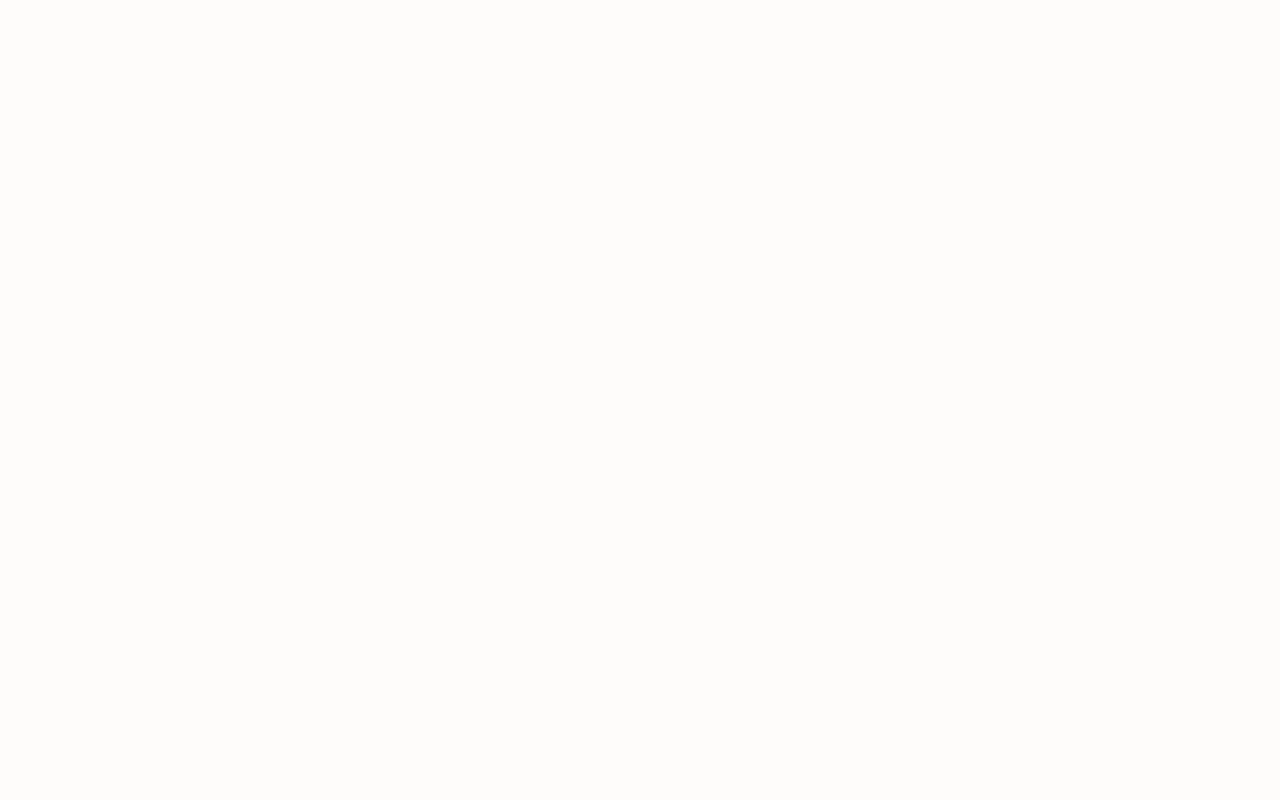
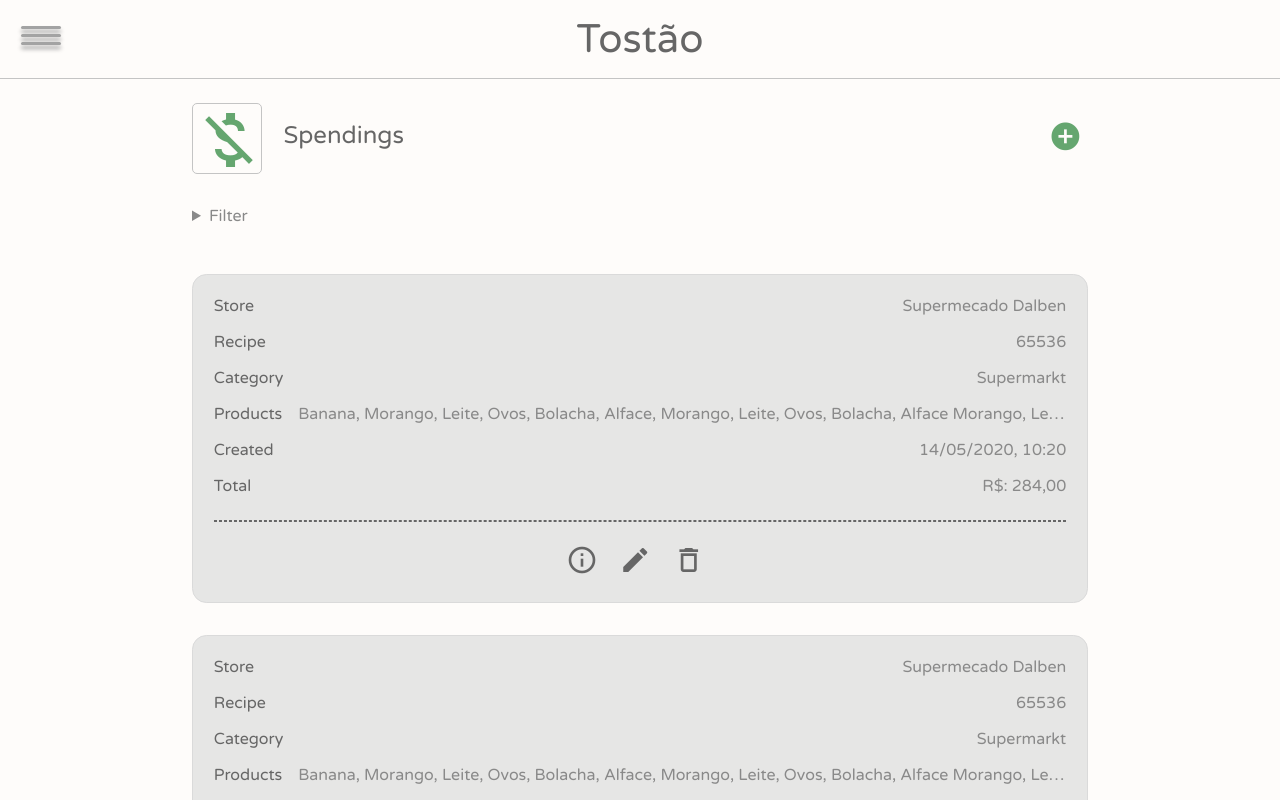
Before and after one commit to izamglima/tostao-frontend, an Angular app: page /spendings in a window 1280 px wide. Before the commit this address led to /. Shown: the top 800 px of the page. Built offline with nearby package versions, Linux system fonts and the light colour scheme.

Commit message:
spending list v0

```diff
--- a/src/app/app-routing.module.ts
+++ b/src/app/app-routing.module.ts
@@ -5,6 +5,7 @@ import { HomeComponent } from './components/home/home.component';
 import { SignComponent } from './components/sign/sign.component';
 import { SpendingHistoryComponent } from './components/spending-history/spending-history.component';
 import { PriceHistoryComponent } from './components/price-history/price-history.component';
+import { SpendingsComponent } from './components/spendings/spendings.component';
 
 
 const routes: Routes = [
@@ -12,7 +13,8 @@ const routes: Routes = [
   { path: 'login', component: LoginComponent },
   { path: 'signup', component: SignComponent },
   { path: 'spending-history', component: SpendingHistoryComponent },
-  { path: 'price-history', component: PriceHistoryComponent }
+  { path: 'price-history', component: PriceHistoryComponent },
+  { path: 'spendings', component: SpendingsComponent}
 ];
 
 @NgModule({
--- a/src/app/app.module.ts
+++ b/src/app/app.module.ts
@@ -12,6 +12,7 @@ import { SignComponent } from './components/sign/sign.component';
 import { SpendingHistoryComponent } from './components/spending-history/spending-history.component';
 import { HeaderComponent } from './components/header/header.component';
 import { PriceHistoryComponent } from './components/price-history/price-history.component';
+import { SpendingsComponent } from './components/spendings/spendings.component';
 
 @NgModule({
   declarations: [
@@ -21,7 +22,8 @@ import { PriceHistoryComponent } from './components/price-history/price-history.
     SignComponent,
     SpendingHistoryComponent,
     HeaderComponent,
-    PriceHistoryComponent
+    PriceHistoryComponent,
+    SpendingsComponent
   ],
   imports: [
     BrowserModule,
--- a/src/styles/abstracts/_variables.scss
+++ b/src/styles/abstracts/_variables.scss
@@ -9,6 +9,7 @@ $primary-font-color: #666666;
 $accent-font-color: #898989;
 $light-accent-font-color: #A3A3A3;
 $very-light-accent-font-color: #C4C4C4;
+$background-spendings-box: #DADADA;
 $light-button: rgba(196, 196, 196, .80);
 $white-font-color: #FFFFFF;
 
--- a/src/styles/app/_header.scss
+++ b/src/styles/app/_header.scss
@@ -6,7 +6,7 @@
         height: 40px;
         align-self: center;
         margin-left: 15px;
-        position: fixed;
+        position: absolute;
         top: 18px;
         background-color: transparent;
         border: none;
@@ -47,14 +47,14 @@
             background-color: transparent;
             color: $white-font-color;
 
-            i {
+            .material-icons {
                 font-size: 2em;
                 position: relative;
                 top: 7px;
             }
         }
 
-        i {
+        .material-icons {
             font-size: 3em;
             color: $white-font-color;
         }
@@ -79,7 +79,7 @@
             @include border-radius(15px);
         }
 
-        i {
+        .material-icons {
             padding-top: 20px;
             font-size: 3em;
         }
@@ -97,7 +97,7 @@
         right: 1em;
         top: 1em;
 
-        i {
+        .material-icons {
             font-size: 2.5em;
         }
     }
--- a/src/styles/app/_shared.scss
+++ b/src/styles/app/_shared.scss
@@ -29,6 +29,8 @@
 }
 
 .title-section {
+    padding-top: 1.5em;
+
     .title-icon-box {
         border: 1px solid $very-light-accent-font-color;
         @include border-radius(5px);
@@ -37,7 +39,7 @@
         display: inline-block;
         vertical-align: bottom;
 
-        i {
+        .material-icons {
             font-size: 4.5em;
             color: $primary;
         }
@@ -62,6 +64,61 @@
     }
 }
 
+.pull-right {
+    float: right;
+}
+
+.box-spendings {
+    margin: 2em 0;
+    padding: 1.3em;
+    background: rgba(218, 218, 218, 0.65);
+    border: 1px solid $background-spendings-box;
+    @include border-radius(0.9em);
+    box-sizing: border-box;
+
+    .box-spendings-texts {
+        display: flex;
+        justify-content: space-between;
+
+        p {
+            color: $primary-font-color;
+            padding-right: 1em;
+        }
+
+        span {
+            color: $accent-font-color;
+            text-align: right;
+            text-overflow: ellipsis;
+            overflow: hidden;
+            white-space: nowrap;
+        }
+    }
+
+    hr {
+        border: 0.9px dashed $primary-font-color;
+    }
+}
+
+.actions-container {
+    button {
+        margin: 1em 0.7em 0 0;
+
+        .material-icons {
+            font-size: 2.4em;
+            color: $primary-font-color;
+        }
+    }
+}
+
+.top-action-button {
+    position: relative;
+    top: 1.2em;
+
+    .material-icons {
+        font-size: 2.5em;
+        color: $primary;
+    }
+}
 
 /* small tablet styles */
 @media screen and (min-width: 620px){
--- a/src/styles/app/_spending-history.scss
+++ b/src/styles/app/_spending-history.scss
@@ -3,7 +3,7 @@
 }
 
 .filter-form {
-    padding: 1em 0;
+    padding: 1em;
 }
 .filter-button-container {
     padding: 0 10px;
@@ -59,7 +59,7 @@
 
 .form-filter-button {
     position: relative;
-    top: -10px;
+    top: -17px;
 }
 
 /* small tablet styles */
--- a/src/styles/base/_forms.scss
+++ b/src/styles/base/_forms.scss
@@ -24,6 +24,7 @@ input[type=checkbox] {
 button {
     cursor: pointer;
     border: none;
+    background-color: transparent;
 
     &:focus {
         outline: none;
@@ -52,11 +53,10 @@ button {
 }
 
 .button-circle {
-    @include border-radius(50%);
-    padding: 0;
-    height: 3em;
-    width: 3em;
-    padding-top: 5px;
+    .material-icons {
+        font-size: 2em;
+        text-shadow: 0px 4px 4px rgba(0, 0, 0, 0.25);
+    }
 }
 
 .form {
```
